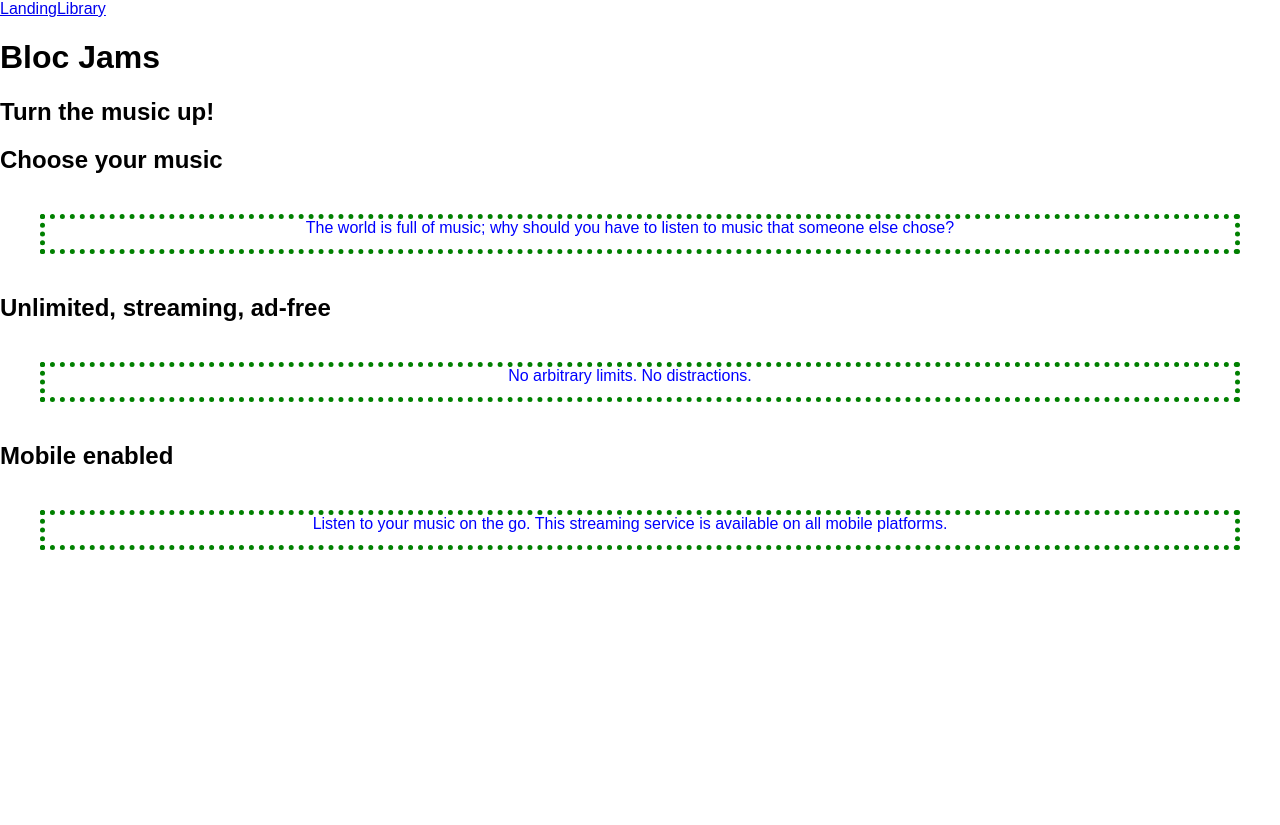
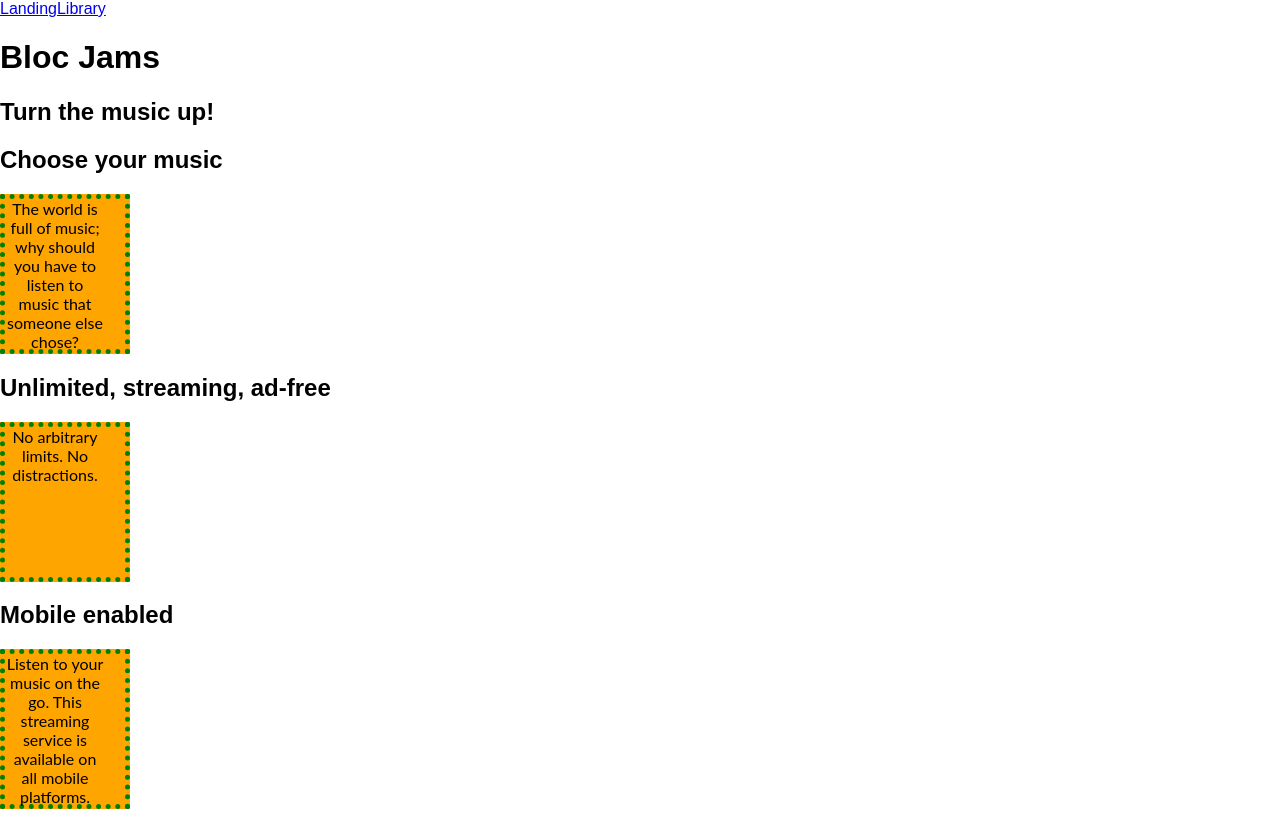
Before and after one commit to irina6793/bloc-jams-react, a React (Create React App) app: page / in a window 1280 px wide. Before the commit the page ends 800 px from the top, so only its background shows below. Built offline with nearby package versions, Linux system fonts and the light colour scheme.

Commit message:
addition

```diff
--- a/src/App.css
+++ b/src/App.css
@@ -1,9 +1,11 @@
 .App p {
-  color: blue;
+  background-color: orange;
+  font-family: Lato;
+  display: flex;
   text-align: center;
-  margin: 40px;
+  width: 100px;
+  height: 150px;
   padding-right: 20px;
-  height: 30px;
   border: 5px dotted green;
 }
 
```
